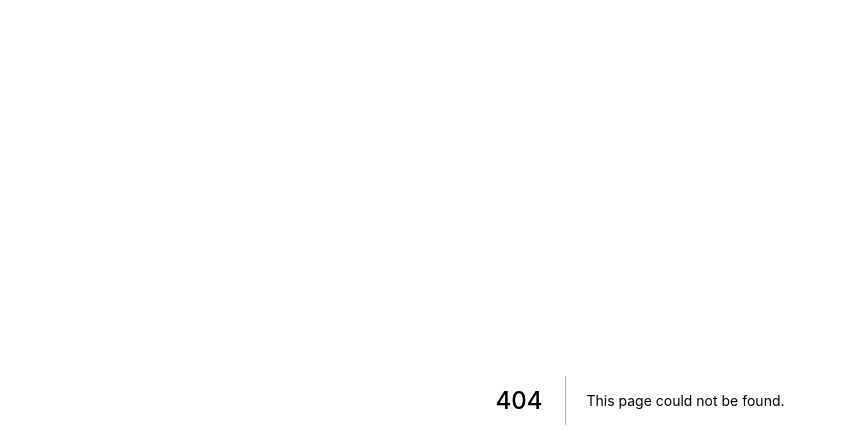
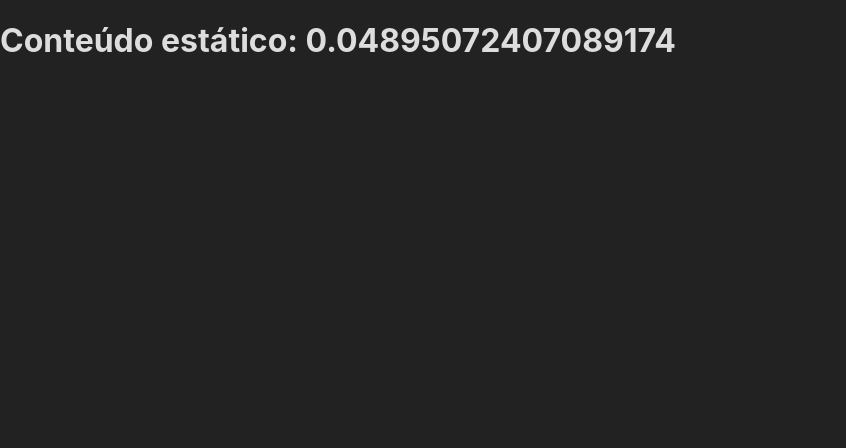
Before and after one commit to ibrunoss/bc-nextjs, a Next.js app: page /rotas/estatica in a window 1280 px wide. Before the commit this address had no page. Shown: the top 448 px of the page, without its empty margins (0-846 px from the left). Built offline with nearby package versions, Linux system fonts and the light colour scheme.

Commit message:
Pagina estática

```diff
--- /dev/null
+++ b/pages/rotas/estatica.jsx
@@ -0,0 +1,9 @@
+export function getStaticProps() {
+  return {
+    props: { numero : Math.random() }
+  }
+}
+
+export default function Estatico({numero}) {
+  return <h1>Conteúdo estático: {numero}</h1>
+}
```
